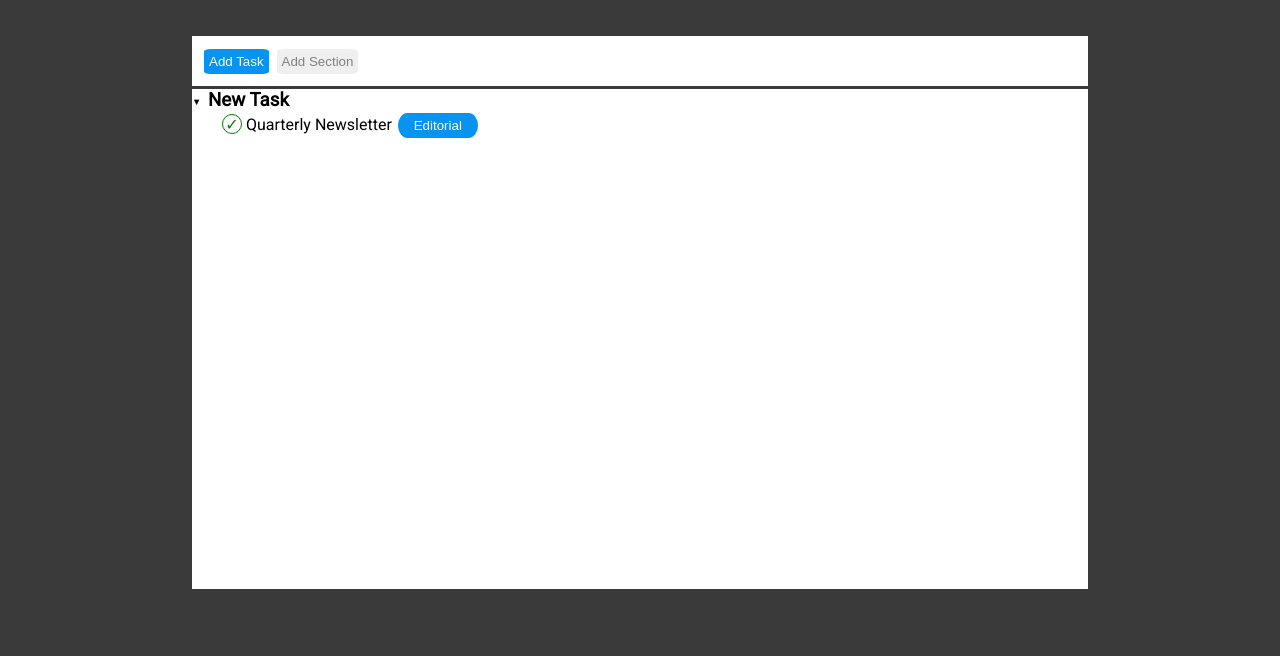
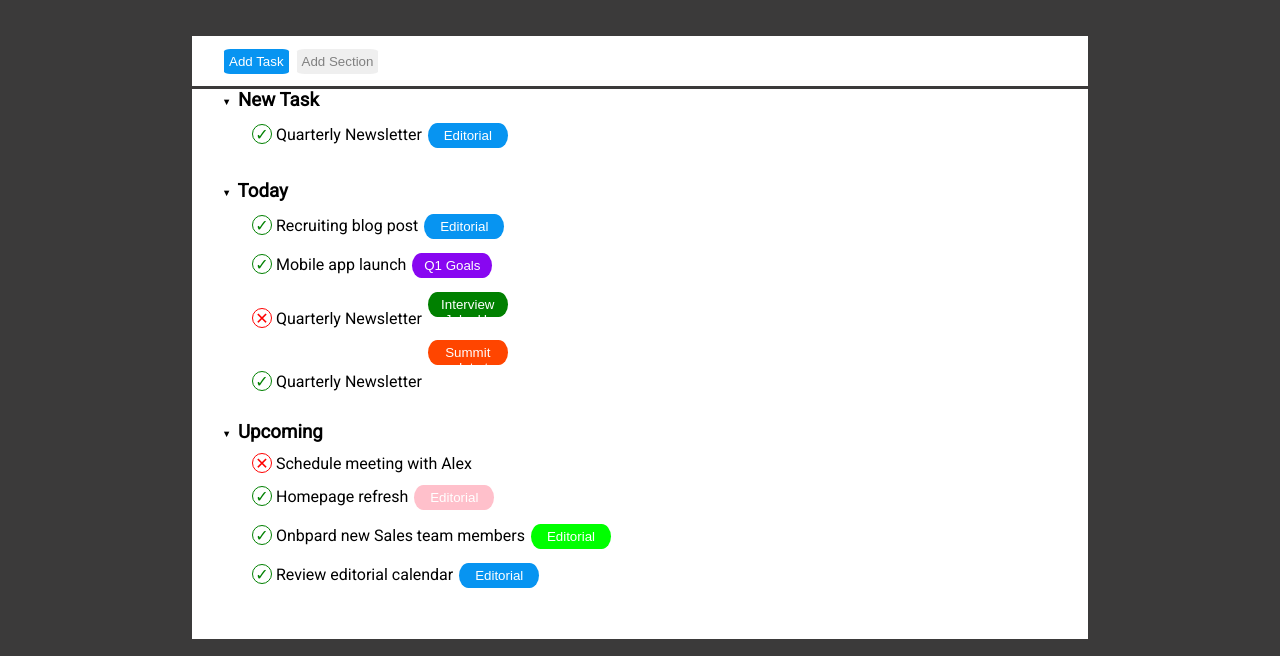
Before and after one commit to Fedekh/html-css-toboolist, a plain HTML site: page index.html in a window 1280 px wide. Shown: the part 144-800 px from the top of the page. Drawn offline with Linux system fonts and the light colour scheme.

Commit message:
last changes, probably is ended

```diff
--- a/css/style.css
+++ b/css/style.css
@@ -86,12 +86,13 @@ button{
 
 
 /* SECTION LIST */
-.list {
+.mainlist {
   margin-top: 3px;
   width: 70%;
-  height: 500px;
+  height: 550px;
   margin: auto;
   background-color: white;
+
 }
 
 /* SYMBOL BEFORE LIST NAME */
@@ -121,8 +122,19 @@ ul{
   text-align: center;
 }
 
-/* BUTTON-LIST */
-.button-list {
+.cross {
+  color: red;
+  display: inline-block;
+  border: 1px solid red;
+  width: 20px;
+  height: 20px;
+  border-radius: 50%;
+  line-height: 20px;
+  text-align: center;
+}
+
+/* BUTTON-LIST-BLU */
+.button-listblu {
   width: 80px;
   height: 25px;
   background-color: rgb(7, 148, 241);
@@ -130,3 +142,79 @@ ul{
   border-radius: 3em / 4em;
   border: none;
 }
+
+/* BUTTON-LIST-VIOLET */
+.button-listviolet {
+  width: 80px;
+  height: 25px;
+  background-color: rgb(136, 7, 241);
+  color: white;
+  border-radius: 3em / 4em;
+  border: none;
+}
+
+/* BUTTON-LIST-GREEN */
+.button-listgreen {
+  width: 80px;
+  height: 25px;
+  background-color: green;
+  color: white;
+  border-radius: 3em / 4em;
+  border: none;
+}
+
+/* BUTTON-LIST-Orange */
+.button-listorange {
+  width: 80px;
+  height: 25px;
+  background-color: orangered;
+  color: white;
+  border-radius: 3em / 4em;
+  border: none;
+}
+
+/* BUTTON-LIST-PINK */
+.button-listpink {
+  width: 80px;
+  height: 25px;
+  background-color: pink;
+  color: white;
+  border-radius: 3em / 4em;
+  border: none;
+}
+
+/* BUTTON-LIST-LIME */
+.button-listlime {
+  width: 80px;
+  height: 25px;
+  background-color: lime;
+  color: white;
+  border-radius: 3em / 4em;
+  border: none;
+}
+
+
+.firstlist, .secondlist, .thirdlist {
+  margin-bottom: 30px;
+
+}
+
+.secondlist, .thirdlist{
+  margin-top: 20px;
+}
+
+.title {
+  margin-bottom: 10px;
+}
+
+li{
+  margin-bottom: 10px;
+}
+
+.mainlist{
+  padding-left: 30px;
+}
+
+.buttons{
+  padding-left: 20px;
+}
--- a/index.html
+++ b/index.html
@@ -30,12 +30,63 @@
         </section>
 
         <!-- section list  -->
-        <section class="list">
-            <h3 class="title"><span class="symbol">&#9660</span> New Task</h3>
-            <ul>
-                <li><span class="check">&#10003</span> Quarterly Newsletter <button class="button-list">Editorial</button></li>
-            </ul>
-        </section>
+        <ul class="mainlist">
+
+            <!-- first underlist -->
+            <li class="firstlist">
+                <h3 class="title"><span class="symbol">&#9660</span> New Task</h3>
+                <ul>
+                    <li><span class="check">&#10003</span> Quarterly Newsletter <button class="button-listblu">Editorial</button></li>
+                </ul>
+            </li>
+            <!-- first underlist -->
+
+            <!-- second underlist -->
+
+            <li class="secondlist">
+
+                <h3 class="title"><span class="symbol">&#9660</span> Today</h3>
+                <ul>
+                    <li><span class="check">&#10003</span> Recruiting blog post <button class="button-listblu"> Editorial</button></li>
+                </ul>
+                <ul>
+                    <li><span class="check">&#10003</span> Mobile app launch <button class="button-listviolet">Q1 Goals</button></li>
+                </ul>
+                <ul>
+                    <li><span class="cross">&#10005</span> Quarterly Newsletter <button class="button-listgreen">Interview John H.</button></li>
+                </ul>
+                <ul>
+                    <li><span class="check">&#10003</span> Quarterly Newsletter <button class="button-listorange">Summit update to mobile..</button></li>
+                </ul>
+
+            </li>
+
+            <!-- second underlist -->
+
+
+
+            <!-- third underlist -->
+
+            <li class="thirdlist">
+
+                <h3 class="title"><span class="symbol">&#9660</span> Upcoming</h3>
+                <ul>
+                    <li><span class="cross">&#10005</span> Schedule meeting with Alex</li>
+                </ul>
+                <ul>
+                    <li><span class="check">&#10003</span> Homepage refresh <button class="button-listpink">Editorial</button></li>
+                </ul>
+                <ul>
+                    <li><span class="check">&#10003</span> Onbpard new Sales team members <button class="button-listlime">Editorial</button></li>
+                </ul>
+                <ul>
+                    <li><span class="check">&#10003</span> Review editorial calendar <button class="button-listblu">Editorial</button></li>
+                </ul>
+
+            </li>
+
+
+        </ul>
         <!-- /section list  -->
 
 
```
